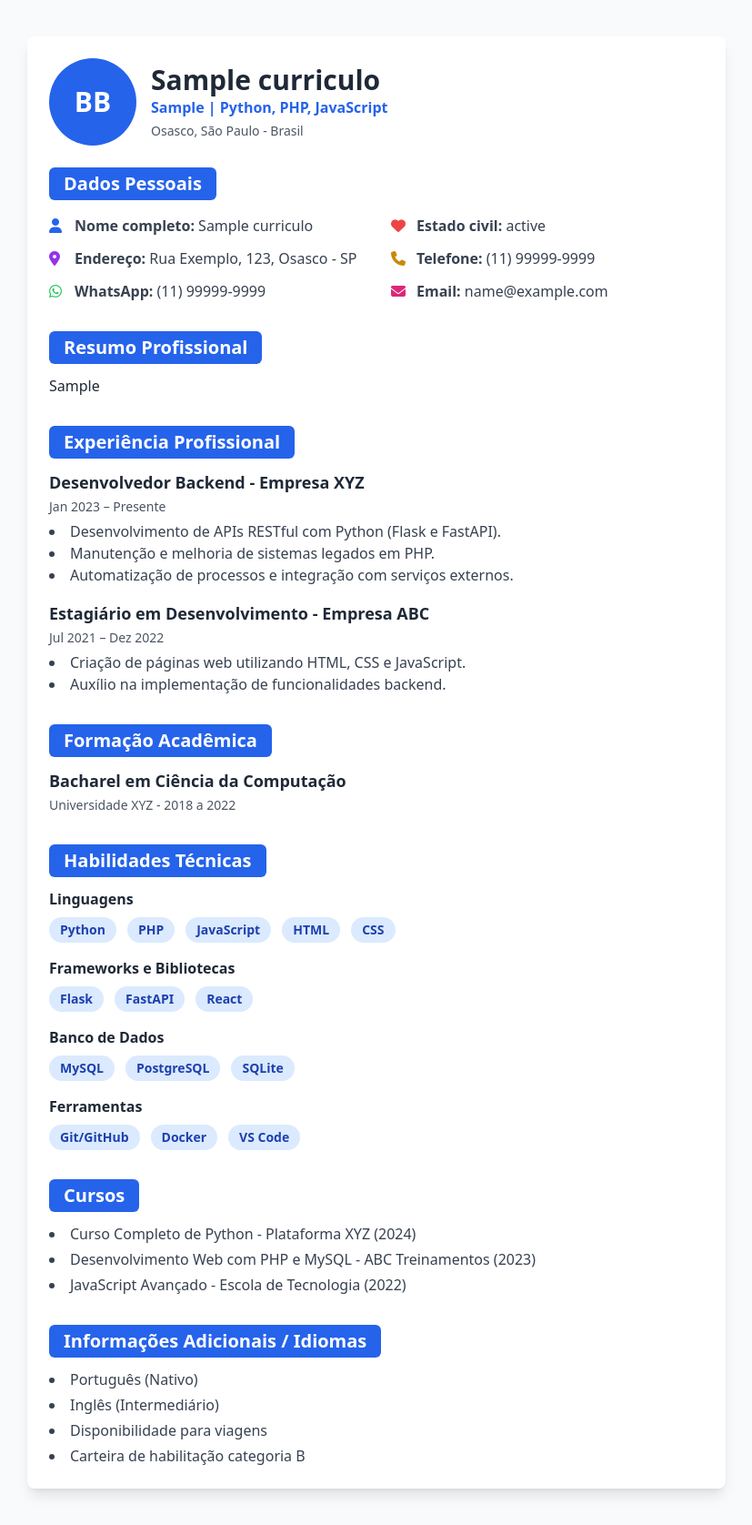
After one commit to boechatbrendon/gerador-curriculo, a Flask app: page /ver_curriculo in a window 1280 px wide. The commit adds this page. Shown: the whole page at 91% size, without its empty margins (226-1053 px from the left). Run offline with Flask 3, Linux system fonts and the light colour scheme; a user stored in the database is signed in; tables that the repository leaves empty hold one stand-in row (values such as "Sample post"); some libraries are stand-ins or nearby versions.

Commit message:
criando funcao para ver curriculo

```diff
--- a/app/routes.py
+++ b/app/routes.py
@@ -47,3 +47,9 @@ def sair():
     logout_user()
     flash('usuario deslogado com sucesso')
     return redirect(url_for('login'))
+
+@app.route('/ver_curriculo')
+@login_required
+def ver_curriculo():
+    usuario = Curriculo.query.filter_by(usuario_id=current_user.id).first()
+    return render_template('curriculo.html', usuario=usuario)
--- /dev/null
+++ b/app/templates/curriculo.html
@@ -0,0 +1,267 @@
+<!DOCTYPE html>
+<html lang="pt-BR" class="scroll-smooth bg-gray-50 dark:bg-gray-900">
+<head>
+  <meta charset="UTF-8" />
+  <meta name="viewport" content="width=device-width, initial-scale=1" />
+  <title>Currículo - {{ usuario.nome }}</title>
+    <script src="https://cdn.tailwindcss.com"></script>
+  <link
+    href="https://cdnjs.cloudflare.com/ajax/libs/font-awesome/6.4.0/css/all.min.css"
+    rel="stylesheet"
+  />
+</head>
+<body class="text-gray-800 dark:text-gray-200 font-sans">
+  <main class="max-w-3xl mx-auto p-6 bg-white dark:bg-gray-800 rounded-lg shadow-lg mt-10 mb-10">
+    <!-- Cabeçalho -->
+    <header class="flex items-center space-x-4 mb-6">
+      <div
+        class="w-24 h-24 rounded-full bg-blue-600 flex items-center justify-center text-white text-3xl font-bold"
+      >
+        BB
+      </div>
+      <div>
+        <h1 class="text-3xl font-bold">{{ usuario.nome }}</h1>
+        <p class="text-blue-600 dark:text-blue-400 font-semibold">
+          {{usuario.cargo}} | Python, PHP, JavaScript
+        </p>
+        <p class="text-sm text-gray-600 dark:text-gray-400 mt-1">
+          Osasco, São Paulo - Brasil
+        </p>
+      </div>
+    </header>
+
+    <!-- Dados Pessoais -->
+    <section class="mb-8">
+      <h2
+        class="inline-block bg-blue-600 dark:bg-blue-400 text-white dark:text-gray-900 px-4 py-1 rounded-md mb-4 text-xl font-semibold"
+      >
+        Dados Pessoais
+      </h2>
+      <div class="grid grid-cols-1 sm:grid-cols-2 gap-x-8 gap-y-3 text-gray-700 dark:text-gray-300">
+        <div class="flex items-center gap-2">
+          <i class="fa-solid fa-user text-blue-600 dark:text-blue-400 w-5"></i>
+          <span><strong>Nome completo:</strong> {{usuario.nome}}</span>
+        </div>
+        <div class="flex items-center gap-2">
+          <i class="fa-solid fa-heart text-red-500 dark:text-red-400 w-5"></i>
+          <span><strong>Estado civil:</strong> {{usuario.estado_civil}}</span>
+        </div>
+
+        <div class="flex items-center gap-2">
+          <i class="fa-solid fa-location-dot text-purple-600 dark:text-purple-400 w-5"></i>
+          <span><strong>Endereço:</strong> Rua Exemplo, 123, Osasco - SP</span>
+        </div>
+        <div class="flex items-center gap-2">
+          <i class="fa-solid fa-phone text-yellow-600 dark:text-yellow-400 w-5"></i>
+          <span><strong>Telefone:</strong> (11) 99999-9999</span>
+        </div>
+        <div class="flex items-center gap-2">
+          <i class="fa-brands fa-whatsapp text-green-500 dark:text-green-400 w-5"></i>
+          <span><strong>WhatsApp:</strong> (11) 99999-9999</span>
+        </div>
+        <div class="flex items-center gap-2">
+          <i class="fa-solid fa-envelope text-pink-600 dark:text-pink-400 w-5"></i>
+          <span><strong>Email:</strong> {{usuario.email}}</span>
+        </div>
+      </div>
+    </section>
+
+    <!-- Resumo -->
+    <section class="mb-8">
+      <h2
+        class="inline-block bg-blue-600 dark:bg-blue-400 text-white dark:text-gray-900 px-4 py-1 rounded-md mb-3 text-xl font-semibold"
+      >
+        Resumo Profissional
+      </h2>
+      <p>
+        {{usuario.sobre_min}}
+      </p>
+    </section>
+
+    <!-- Experiência Profissional -->
+    <section class="mb-8">
+      <h2
+        class="inline-block bg-blue-600 dark:bg-blue-400 text-white dark:text-gray-900 px-4 py-1 rounded-md mb-3 text-xl font-semibold"
+      >
+        Experiência Profissional
+      </h2>
+      <div class="space-y-4">
+        <div>
+          <h3 class="font-semibold text-lg">Desenvolvedor Backend - Empresa XYZ</h3>
+          <span class="text-sm text-gray-600 dark:text-gray-400"
+            >Jan 2023 – Presente</span
+          >
+          <ul class="list-disc list-inside mt-1 text-gray-700 dark:text-gray-300">
+            <li>Desenvolvimento de APIs RESTful com Python (Flask e FastAPI).</li>
+            <li>Manutenção e melhoria de sistemas legados em PHP.</li>
+            <li>Automatização de processos e integração com serviços externos.</li>
+          </ul>
+        </div>
+        <div>
+          <h3 class="font-semibold text-lg">
+            Estagiário em Desenvolvimento - Empresa ABC
+          </h3>
+          <span class="text-sm text-gray-600 dark:text-gray-400"
+            >Jul 2021 – Dez 2022</span
+          >
+          <ul class="list-disc list-inside mt-1 text-gray-700 dark:text-gray-300">
+            <li>Criação de páginas web utilizando HTML, CSS e JavaScript.</li>
+            <li>Auxílio na implementação de funcionalidades backend.</li>
+          </ul>
+        </div>
+      </div>
+    </section>
+
+    <!-- Formação Acadêmica -->
+    <section class="mb-8">
+      <h2
+        class="inline-block bg-blue-600 dark:bg-blue-400 text-white dark:text-gray-900 px-4 py-1 rounded-md mb-3 text-xl font-semibold"
+      >
+        Formação Acadêmica
+      </h2>
+      <div>
+        <h3 class="font-semibold text-lg">Bacharel em Ciência da Computação</h3>
+        <span class="text-sm text-gray-600 dark:text-gray-400"
+          >Universidade XYZ - 2018 a 2022</span
+        >
+      </div>
+    </section>
+
+    <!-- Habilidades Técnicas -->
+    <section class="mb-8">
+      <h2
+        class="inline-block bg-blue-600 dark:bg-blue-400 text-white dark:text-gray-900 px-4 py-1 rounded-md mb-3 text-xl font-semibold"
+      >
+        Habilidades Técnicas
+      </h2>
+
+      <!-- Linguagens -->
+      <div class="mb-4">
+        <h3 class="font-semibold mb-2">Linguagens</h3>
+        <ul class="flex flex-wrap gap-3">
+          <li
+            class="bg-blue-100 dark:bg-blue-700 text-blue-800 dark:text-blue-200 px-3 py-1 rounded-full text-sm font-semibold"
+          >
+            Python
+          </li>
+          <li
+            class="bg-blue-100 dark:bg-blue-700 text-blue-800 dark:text-blue-200 px-3 py-1 rounded-full text-sm font-semibold"
+          >
+            PHP
+          </li>
+          <li
+            class="bg-blue-100 dark:bg-blue-700 text-blue-800 dark:text-blue-200 px-3 py-1 rounded-full text-sm font-semibold"
+          >
+            JavaScript
+          </li>
+          <li
+            class="bg-blue-100 dark:bg-blue-700 text-blue-800 dark:text-blue-200 px-3 py-1 rounded-full text-sm font-semibold"
+          >
+            HTML
+          </li>
+          <li
+            class="bg-blue-100 dark:bg-blue-700 text-blue-800 dark:text-blue-200 px-3 py-1 rounded-full text-sm font-semibold"
+          >
+            CSS
+          </li>
+        </ul>
+      </div>
+
+      <!-- Frameworks -->
+      <div class="mb-4">
+        <h3 class="font-semibold mb-2">Frameworks e Bibliotecas</h3>
+        <ul class="flex flex-wrap gap-3">
+          <li
+            class="bg-blue-100 dark:bg-blue-700 text-blue-800 dark:text-blue-200 px-3 py-1 rounded-full text-sm font-semibold"
+          >
+            Flask
+          </li>
+          <li
+            class="bg-blue-100 dark:bg-blue-700 text-blue-800 dark:text-blue-200 px-3 py-1 rounded-full text-sm font-semibold"
+          >
+            FastAPI
+          </li>
+          <li
+            class="bg-blue-100 dark:bg-blue-700 text-blue-800 dark:text-blue-200 px-3 py-1 rounded-full text-sm font-semibold"
+          >
+            React
+          </li>
+        </ul>
+      </div>
+
+      <!-- Banco de Dados -->
+      <div class="mb-4">
+        <h3 class="font-semibold mb-2">Banco de Dados</h3>
+        <ul class="flex flex-wrap gap-3">
+          <li
+            class="bg-blue-100 dark:bg-blue-700 text-blue-800 dark:text-blue-200 px-3 py-1 rounded-full text-sm font-semibold"
+          >
+            MySQL
+          </li>
+          <li
+            class="bg-blue-100 dark:bg-blue-700 text-blue-800 dark:text-blue-200 px-3 py-1 rounded-full text-sm font-semibold"
+          >
+            PostgreSQL
+          </li>
+          <li
+            class="bg-blue-100 dark:bg-blue-700 text-blue-800 dark:text-blue-200 px-3 py-1 rounded-full text-sm font-semibold"
+          >
+            SQLite
+          </li>
+        </ul>
+      </div>
+
+      <!-- Ferramentas -->
+      <div>
+        <h3 class="font-semibold mb-2">Ferramentas</h3>
+        <ul class="flex flex-wrap gap-3">
+          <li
+            class="bg-blue-100 dark:bg-blue-700 text-blue-800 dark:text-blue-200 px-3 py-1 rounded-full text-sm font-semibold"
+          >
+            Git/GitHub
+          </li>
+          <li
+            class="bg-blue-100 dark:bg-blue-700 text-blue-800 dark:text-blue-200 px-3 py-1 rounded-full text-sm font-semibold"
+          >
+            Docker
+          </li>
+          <li
+            class="bg-blue-100 dark:bg-blue-700 text-blue-800 dark:text-blue-200 px-3 py-1 rounded-full text-sm font-semibold"
+          >
+            VS Code
+          </li>
+        </ul>
+      </div>
+    </section>
+
+    <!-- Cursos -->
+    <section class="mb-8">
+      <h2
+        class="inline-block bg-blue-600 dark:bg-blue-400 text-white dark:text-gray-900 px-4 py-1 rounded-md mb-3 text-xl font-semibold"
+      >
+        Cursos
+      </h2>
+      <ul class="list-disc list-inside text-gray-700 dark:text-gray-300 space-y-1">
+        <li>Curso Completo de Python - Plataforma XYZ (2024)</li>
+        <li>Desenvolvimento Web com PHP e MySQL - ABC Treinamentos (2023)</li>
+        <li>JavaScript Avançado - Escola de Tecnologia (2022)</li>
+      </ul>
+    </section>
+
+    <!-- Informações Adicionais / Idiomas -->
+    <section>
+      <h2
+        class="inline-block bg-blue-600 dark:bg-blue-400 text-white dark:text-gray-900 px-4 py-1 rounded-md mb-3 text-xl font-semibold"
+      >
+        Informações Adicionais / Idiomas
+      </h2>
+      <ul class="list-disc list-inside text-gray-700 dark:text-gray-300 space-y-1">
+        <li>Português (Nativo)</li>
+        <li>Inglês (Intermediário)</li>
+        <li>Disponibilidade para viagens</li>
+        <li>Carteira de habilitação categoria B</li>
+      </ul>
+    </section>
+  </main>
+</body>
+</html>
--- a/app/templates/index.html
+++ b/app/templates/index.html
@@ -15,6 +15,7 @@
     <h1>Ola Gerador de curriculos</h1>
     <h3>Bem vindo {{ current_user.email }}</h3>
     <a href="{{ url_for('sair') }}">Sair</a>
+    <a href="{{ url_for('ver_curriculo') }}">Ver Curriculo</a>
 <div class="max-w-md mx-auto mt-10 bg-white shadow-lg rounded-lg overflow-hidden">
   <div class="text-2xl py-4 px-6 bg-gray-900 text-white text-center font-bold uppercase">
     Dados Pessoais
```
